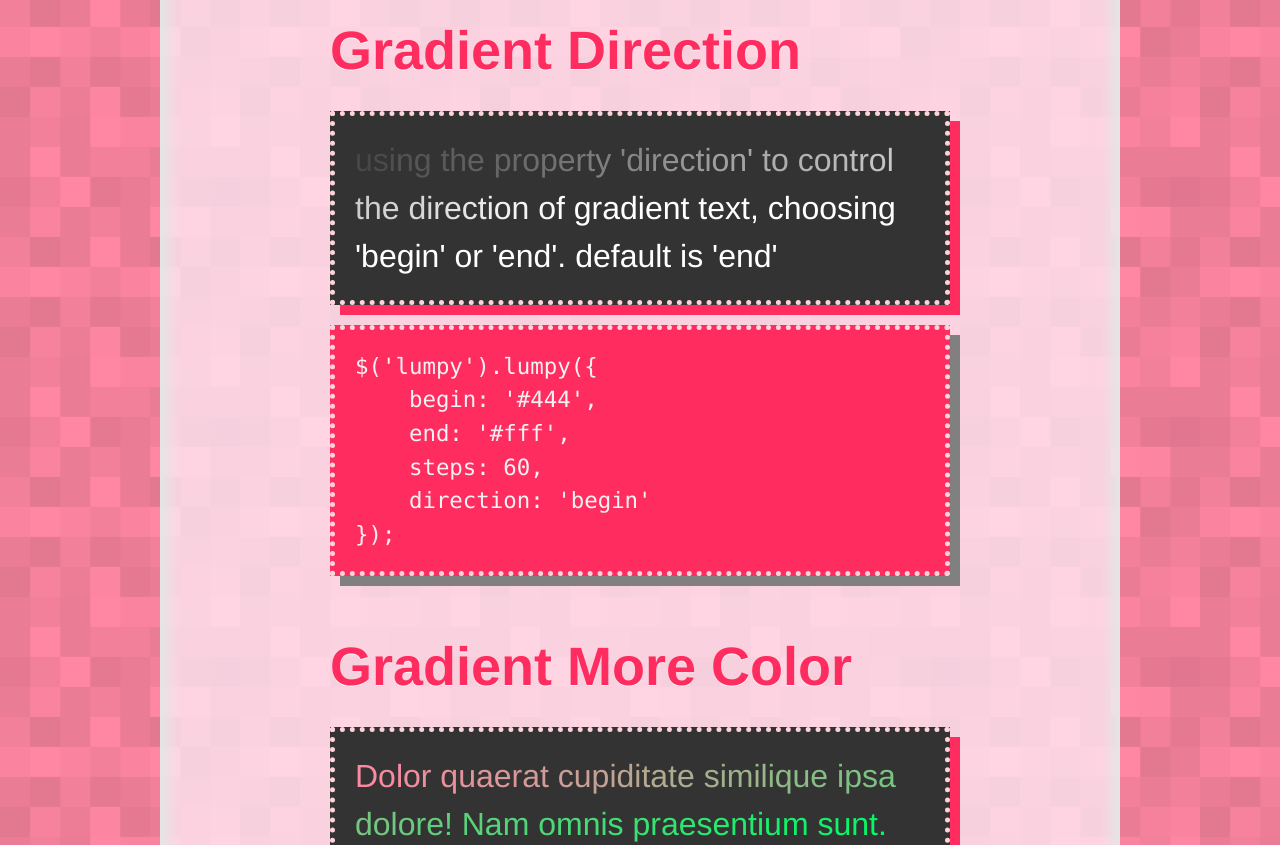
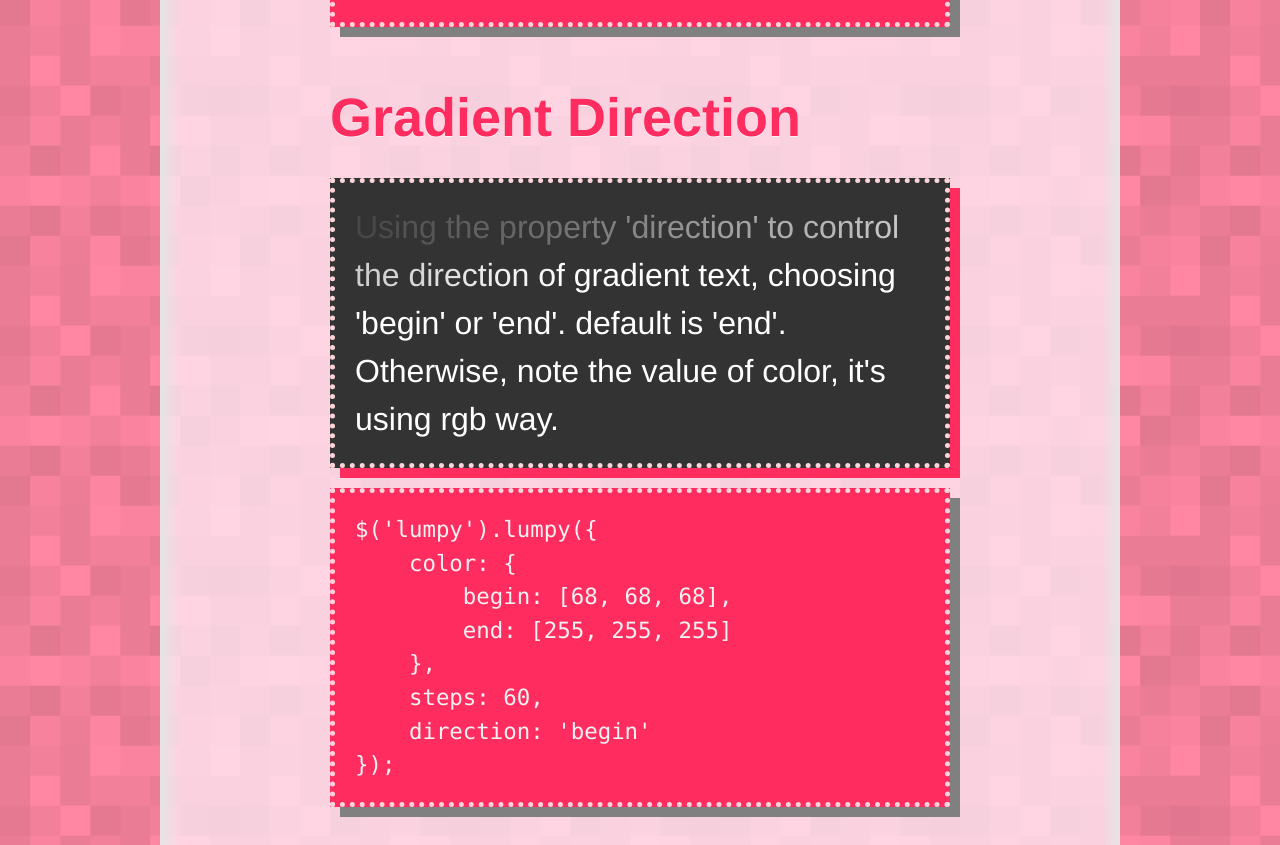
Before and after one commit to InfinityBlue/lumpy-text, a plain HTML site: page index.html in a window 1280 px wide. Shown: the part 954-1799 px from the top of the page. Drawn offline with Linux system fonts and the light colour scheme; a web font is replaced by a local one.

Commit message:
update: update demo

```diff
--- a/index.html
+++ b/index.html
@@ -36,18 +36,22 @@
                     </h3>
                     <p class="lumpy lumpy-color">Dolor eaque asperiores repellendus aut modi pariatur tenetur! Repellat mollitia?</p>
 <pre><code>$('lumpy').lumpy({
-    begin: '#fff',
-    end: '#444',
+    color: {
+        begin: '#fff',
+        end: '#444'
+    },
     steps: 60
 });
 </code></pre>
                     <h3 class="function-title">
                         <a name="gradient-direction" class="anchor" href="#gradient-direction"><span class="octicon octicon-link">Gradient Direction</span></a>
                     </h3>
-                    <p class="lumpy lumpy-direction">using the property 'direction' to control the direction of gradient text, choosing 'begin' or 'end'. default is 'end'</p>
+                    <p class="lumpy lumpy-direction">Using the property 'direction' to control the direction of gradient text, choosing 'begin' or 'end'. default is 'end'. Otherwise, note the value of color, it's using rgb way.</p>
 <pre><code>$('lumpy').lumpy({
-    begin: '#444',
-    end: '#fff',
+    color: {
+        begin: [68, 68, 68],
+        end: [255, 255, 255]
+    },
     steps: 60,
     direction: 'begin'
 });
@@ -57,9 +61,11 @@
                     </h3>
                     <p class="lumpy lumpy-more-color">Dolor quaerat cupiditate similique ipsa dolore! Nam omnis praesentium sunt.</p>
 <pre><code>$('lumpy').lumpy({
-    begin: '#ff87a3',
-    end: '#00fa64',
-    steps: 60
+    color: {
+        begin: '#ff87a3',
+        end: '#00fa64',
+    },
+    steps: 100,
 });
 </code></pre>
                     <h6 class="function-title">
--- a/javascripts/lumpy-text.js
+++ b/javascripts/lumpy-text.js
@@ -24,8 +24,9 @@
         var _self = this;
         (function init(_self, opt) {
             var defaults = {
-                begin: '#000',
-                end: '#eee',
+                color: null,
+                opacity: null,
+                size: null,
                 steps: 50,
                 direction: 'end'
             };
@@ -49,14 +50,24 @@
             // check the steps length
             opt = check_steps(opt, trim_lumpy_text);
 
-            // check color type
-            opt = check_color_type(opt);
+            if(check_property_existed(opt.color)) {
+                // check & set color type
+                opt.color.type = check_color_type(opt.color);
+                // convert short hex color
+                opt.color = convert_hex_color(opt.color);
+            }
 
-            // error handler
-            validate_options(opt);
+            if(check_property_existed(opt.size)) {
+                // check & set font-size type
+                opt.size.type = check_size_type(opt.size);
+                // divide size to value & unit
+                opt.size = divide_size(opt.size);
+            }
 
-            // convert short hex color
-            opt = convert_hex_color(opt);
+            if(check_property_existed(opt.opacity)) {
+                // check & set opacity type
+                opt.opacity.type = check_opacity_type(opt.opacity);
+            }
 
             // handle every word in lumpy text and append the result to dom
             generate_lumpy_text(_self, opt, lumpy_text, trim_lumpy_text);
@@ -73,45 +84,65 @@
 
         // check steps (light check)
         function check_steps(opt, text) {
-            if(opt.steps < text.length) {
-                opt.steps = text.length;
-            }
+            (opt.steps < text.length) && (opt.steps = text.length);
             return opt;
         }
 
+        // check property existed
+        function check_property_existed(property) {
+            return (property !== null && Object.keys(property).length > 0) ? true : false;
+        }
+
         // check color type (strict check)
-        function check_color_type(opt) {
+        function check_color_type(color) {
             var hex_regex = /^#((((\d|[a-fA-F])){3})|(((\d|[a-fA-F])){6}))$/;
             var rgb_regex = /^((\d{1,2})|(1\d{2})|(2[0-4]\d)|(25[0-5]))$/;
+            var type = 'unvalid';
             var rgb_regex_fn = function(val) {
                 return rgb_regex.test(val);
             }
 
-            if (hex_regex.test(opt.begin) && hex_regex.test(opt.end)) {
-                opt.color_type = 'hex';
-                return opt;
-            } else if($.isArray(opt.begin) && $.isArray(opt.end)
-                    && opt.begin.length === 3 && opt.end.length === 3
-                    && opt.begin.every(rgb_regex_fn) && opt.end.every(rgb_regex_fn)){
-                opt.color_type = 'rgb';
+            if (hex_regex.test(color.begin) && hex_regex.test(color.end)) {
+                type = 'hex';
+            } else if($.isArray(color.begin) && $.isArray(color.end)
+                    && color.begin.length === 3 && color.end.length === 3
+                    && color.begin.every(rgb_regex_fn) && color.end.every(rgb_regex_fn)){
+                type = 'rgb';
             } else {
-                opt.color_type = 'unknown';
+                console.error('the begin or end color value is unknown');
             }
-            return opt;
+            return type;
         }
 
-        // error handler
-        function validate_options(opt) {
-            if(opt.color_type === 'unknown') {
-                throw new Error('the begin or end color value is unknown');
+        // check font-size type (strict check)
+        function check_size_type(size) {
+            var regex = /^\d+(\.(\d{1,2}))?[a-zA-Z]{1,3}$/;
+            var type = 'unvalid';
+            if (regex.test(size.begin) && regex.test(size.end)) {
+                type = 'size';
+            } else {
+                console.error('the begin or end size value is unknown');
             }
+            return type;
+        }
+
+        // check opacity type (strict check)
+        function check_opacity_type(opacity) {
+            var regex = /^(1|(0\.\d{1,2}))$/;
+            var type = 'unvalid';
+            if (regex.test(opacity.begin) && regex.test(opacity.end)) {
+                type = 'opacity';
+            } else {
+                console.error('the begin or end opacity value is unknown');
+            }
+            return type;
         }
 
         // convert short hex color to real hex color
-        function convert_hex_color(opt) {
-            if(opt.begin.length === 4) {
-                opt.begin = generate_hex(opt.begin);
-                opt.end = generate_hex(opt.end);
+        function convert_hex_color(color) {
+            if(color.type === 'hex' && color.begin.length === 4) {
+                color.begin = generate_hex(color.begin);
+                color.end = generate_hex(color.end);
 
                 function generate_hex(hex_short_obj) {
                     var hex_short_arr = [hex_short_obj.substr(1, 1), hex_short_obj.substr(2, 1), hex_short_obj.substr(3, 1)];
@@ -120,7 +151,15 @@
                     }, '#');
                 }
             }
-            return opt;
+            return color;
+        }
+
+        // divide size to value & unit
+        function divide_size(size) {
+            size.unit = size.begin.match(/[a-zA-Z]+/g)[0] || 'px';
+            size.begin = size.begin.match(/^\d+(\.\d{1,2})?/g)[0];
+            size.end = size.end.match(/^\d+(\.\d{1,2})?/g)[0];
+            return size;
         }
 
         // generate the final lumpy text
@@ -128,8 +167,9 @@
             var changed_arr = [];
             for(var i=0, j=1, len=opt.steps; i<len; i++) {
                 if(lumpy_text[i] !== ' ') {
-                    var color = cal_gradient(opt.color_type, opt.begin, opt.end, trim_lumpy_text.length, j++);
-                    var span = $('<span></span>').css('color', color).text(lumpy_text[i]);
+                    var style = cal_gradient(opt, trim_lumpy_text.length, j++);
+                    var span = construct_elem($('<span></span>'), style);
+                    var span = span.text(lumpy_text[i]);
                 } else {
                     var span = $('<span></span>').text(lumpy_text[i]);
                 }
@@ -142,10 +182,67 @@
             }
         }
 
+        // construct span element with new styles
+        function construct_elem(elem, style) {
+            if(Object.keys(style).length > 0) {
+                elem.css(style);
+            }
+            return elem;
+        }
+
         // calculate the gradient of color
-        function cal_gradient(color_type, begin, end, steps, cur_step) {
+        function cal_gradient(opt, steps, cur_step) {
+            var style = {};
+            var color = opt.color;
+            var size = opt.size;
+            var opacity = opt.opacity;
+            if(opacity !== null && opacity.type !== 'unvalid') {
+                opacity.steps = (opacity.steps < steps) ? opacity.steps : steps;
+
+                if(opacity.direction === 'end') {
+                    if(cur_step > (steps - opacity.steps)) {
+                        style.opacity = (Math.abs((opacity.begin - opacity.end) * (cur_step - (steps - opacity.steps)) / opacity.steps)).toFixed(2);
+                    }
+                } else {
+                    if(cur_step <= opacity.steps) {
+                        style.opacity = (Math.abs((opacity.begin - opacity.end) * cur_step / opacity.steps)).toFixed(2);
+                    }
+                }
+            }
+
+            if(size !== null && size.type !== 'unvalid') {
+                size.steps = (size.steps < steps) ? size.steps : steps;
+
+                if(size.direction === 'end') {
+                    if(cur_step > (steps - size.steps)) {
+                        style['font-size'] = (size.begin - (size.begin - size.end) * (cur_step - (steps - size.steps)) / size.steps).toFixed(2) + size.unit;
+                    }
+                } else {
+                    if(cur_step <= size.steps) {
+                        style['font-size'] = (size.begin - (size.begin - size.end) * cur_step / size.steps).toFixed(2) + size.unit;
+                    }
+                }
+            }
+
+            if(color !== null && color.type !== 'unvalid') {
+                color.steps = (color.steps < steps) ? color.steps : steps;
+
+                if(color.direction === 'end') {
+                    if(cur_step > (steps - color.steps)) {
+                        style.color = _construct_color(color.type, color.begin, color.end, (cur_step - (steps - color.steps)), steps);
+                    }
+                } else {
+                    if(cur_step <= color.steps) {
+                        style.color = _construct_color(color.type, color.begin, color.end, cur_step, steps);
+                    }
+                }
+            }
+            return style;
+
+            // construct 'Hex' color
+            function _construct_color(type, begin, end, cur_step, steps) {
                 return $([{}, {}, {}]).map(function(index, elem) {
-                if(color_type === 'hex') {
+                    if(type === 'hex') {
                         elem.begin = parseInt(begin.substr(index * 2 + 1, 2), 16);
                         elem.end = parseInt(end.substr(index * 2 + 1, 2), 16);
                         elem.dist = (elem.begin - Number(((elem.begin - elem.end) * cur_step / steps).toFixed(0))).toString(16);
@@ -161,5 +258,6 @@
                     return prev + cur;
                 }, '#');
             }
+        }
     };
 })(jQuery);
--- a/javascripts/main.js
+++ b/javascripts/main.js
@@ -1,18 +1,24 @@
 $(function() {
     $('.lumpy-color').lumpy({
-        begin: '#fff',
-        end: '#444',
+        color: {
+            begin: '#fff',
+            end: '#444'
+        },
         steps: 60
     });
     $('.lumpy-direction').lumpy({
-        begin: '#444',
-        end: '#fff',
+        color: {
+            begin: [68, 68, 68],
+            end: [255, 255, 255]
+        },
         steps: 60,
         direction: 'begin'
     });
     $('.lumpy-more-color').lumpy({
-        begin: '#ff87a3',
-        end: '#00fa64',
+        color: {
+            begin: '#ff87a3',
+            end: '#00fa64',
+        },
         steps: 100,
     });
 });
```
Lines whose indentation alone changed are shown as unchanged.
